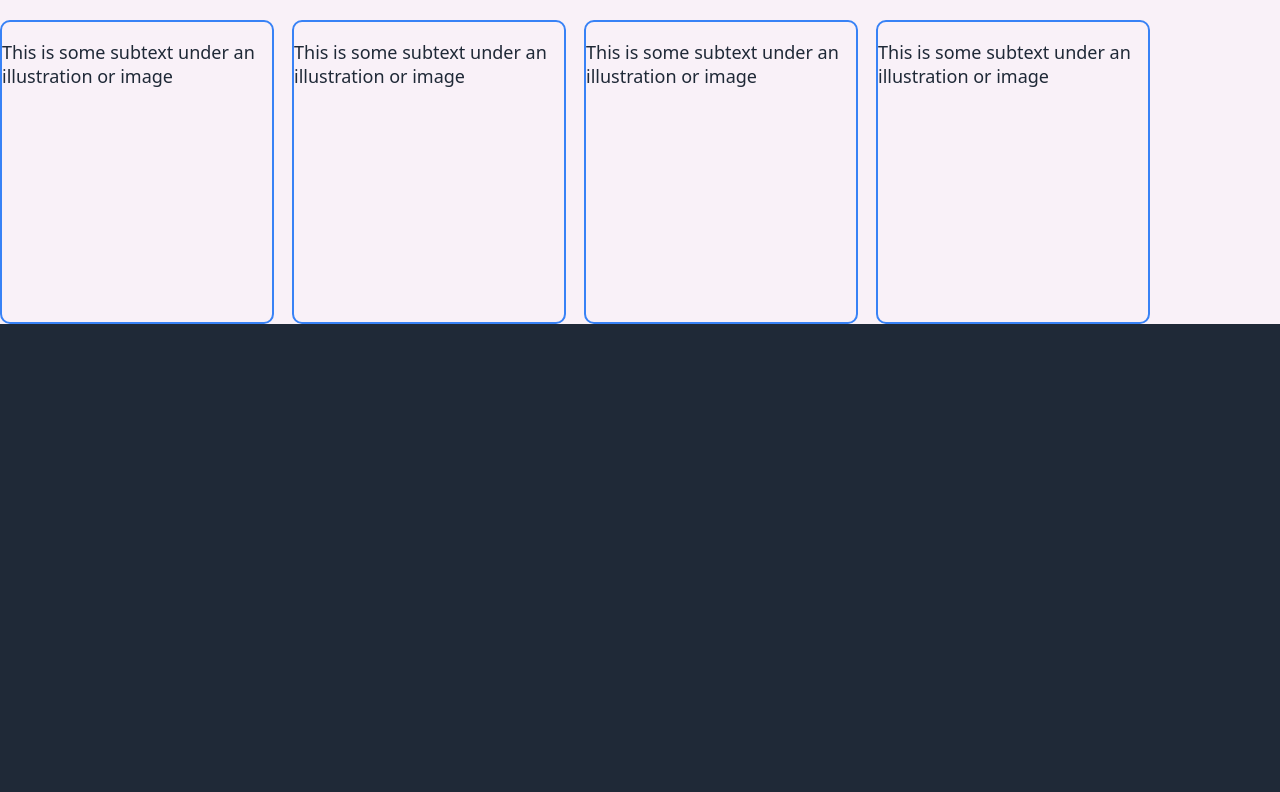
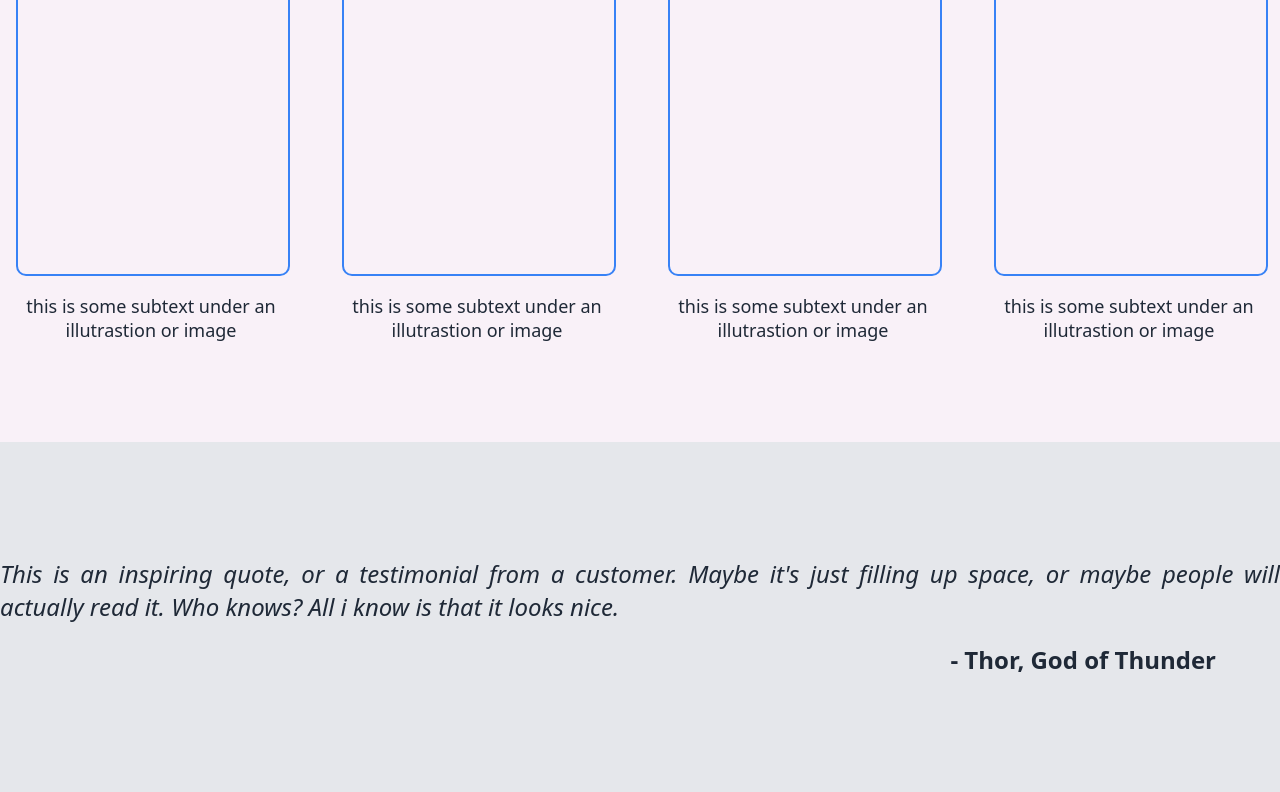
Before and after one commit to joaovict18/landing-page, a plain HTML site: page index.html in a window 1280 px wide. Shown: the part 667-1459 px from the top of the page. Before the commit the page ends 991 px from the top, so only its background shows below. Drawn offline with Linux system fonts and the light colour scheme.

Commit message:
Fix issues on third section and fourth section done That's it

```diff
--- a/index.html
+++ b/index.html
@@ -25,26 +25,31 @@
     </div>
 
     <div class="second-section">
-        <h3>Some random information</h3>
+        <h3>Some random information.</h3>
         <div class="container">
-            <div class="first-card card">
-                <div></div>
-                <p>This is some subtext under an illustration or image</p>
+            <div class="first-card">
+                <div class="card"></div>
+                <p>this is some subtext under an illutrastion or image</p>
             </div>
-            <div class="second-card card">
-                <div></div>
-                <p>This is some subtext under an illustration or image</p>
+            <div class="second-card">
+                <div class="card"></div>
+                <p>this is some subtext under an illutrastion or image</p>
             </div>
-            <div class="third-card card">
-                <div></div>
-                <p>This is some subtext under an illustration or image</p>
+            <div class="third-card">
+                <div class="card"></div>
+                <p>this is some subtext under an illutrastion or image</p>
             </div>
-            <div class="fourth-card card">
-                <div></div>
-                <p>This is some subtext under an illustration or image</p>
+            <div class="fourth-card">
+                <div class="card"></div>
+                <p>this is some subtext under an illutrastion or image</p>
             </div>
         </div>
     </div>
 
+    <div class="third-section">
+        <p class="italic-text">This is an inspiring quote, or a testimonial from a customer. Maybe it's just filling up space, or maybe people will actually read it. Who knows? All i know is that it looks nice.</p>
+        <p class="quote">- Thor, God of Thunder</p>
+    </div>
+
 </body>
 </html>
--- a/style.css
+++ b/style.css
@@ -56,7 +56,8 @@ button {
     background-color: #3B82F6;
     border: 0px;
     border-radius: 10px;
-    color: #F9F1F8
+    color: #F9F1F8;
+    margin-bottom: 90px;
 }
 
 .img-content {
@@ -67,27 +68,27 @@ button {
 }
 
 .second-section {
-    margin-top: 180px;
     background-color: #F9F1F8;
+    display: flex;
+    flex-direction: column;
+    justify-content: center;
 }
 
 h3 {
+    margin-top: 70px;
     text-align: center;
     color: #1F2937;
     font-size: 36px;
 }
 
-.second-section {
+.container {
     display: flex;
-    flex-direction: column;
     justify-content: center;
-
+    gap: 56px;
 }
 
-.container {
-    display: flex;
-    flex-direction: center;
-    gap: 18px;
+.first-card, .second-card, .third-card, .fourth-card {
+    width: 270px;
 }
 
 .card {
@@ -99,4 +100,33 @@ h3 {
 
 .container p {
     color:#1F2937;
+    text-align: center;
+    margin-bottom: 100px;
 }
+
+.third-section {
+    background: #E5E7EB;
+    height: 350px;
+    display: flex;
+    flex-direction: column;
+    justify-content: center;
+    align-items: center;
+}
+
+.third-section p {
+    margin: 0px;
+    color: #1F2937;
+    font-size: 24px;
+    text-align: justify;
+}
+
+.italic-text {
+    font-style: italic;
+}
+
+.quote {
+    font-weight: 900;
+    padding-top: 20px;
+    padding-right: 64px;
+    align-self: self-end;
+}
```
